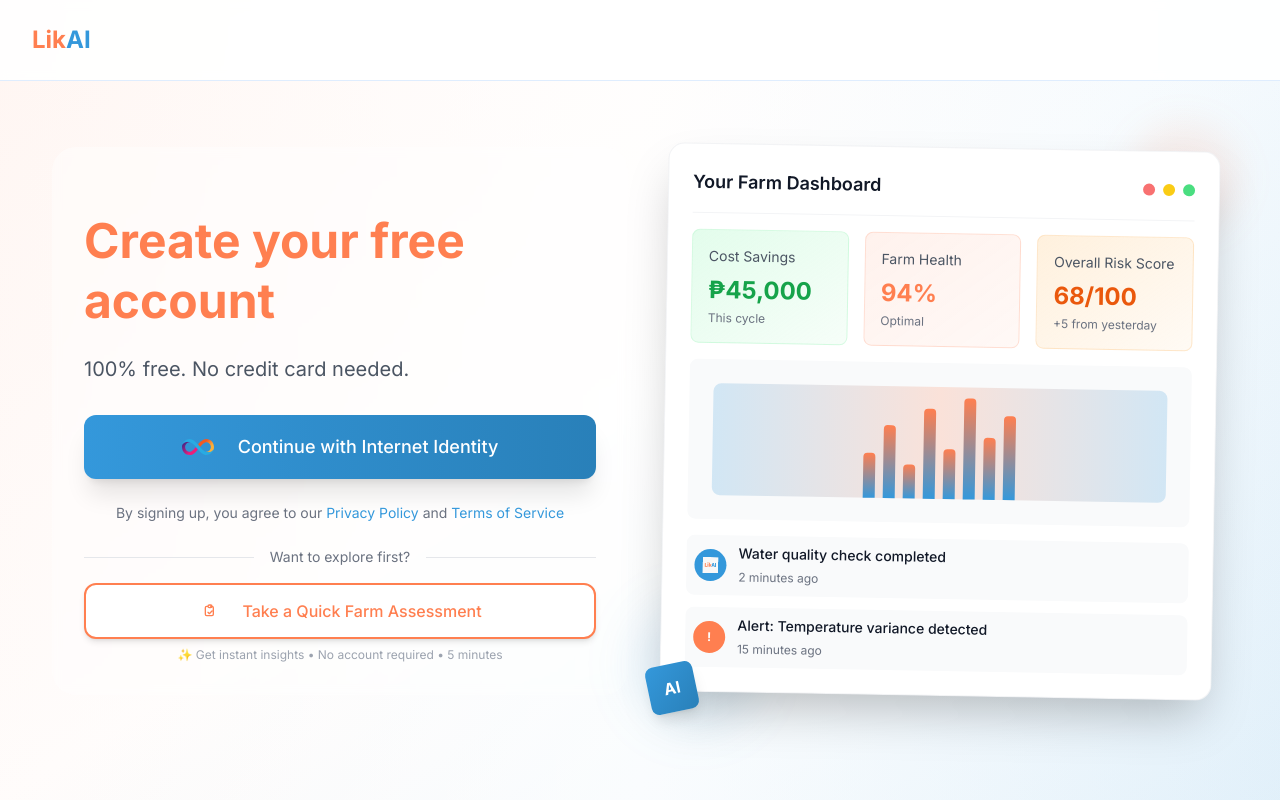
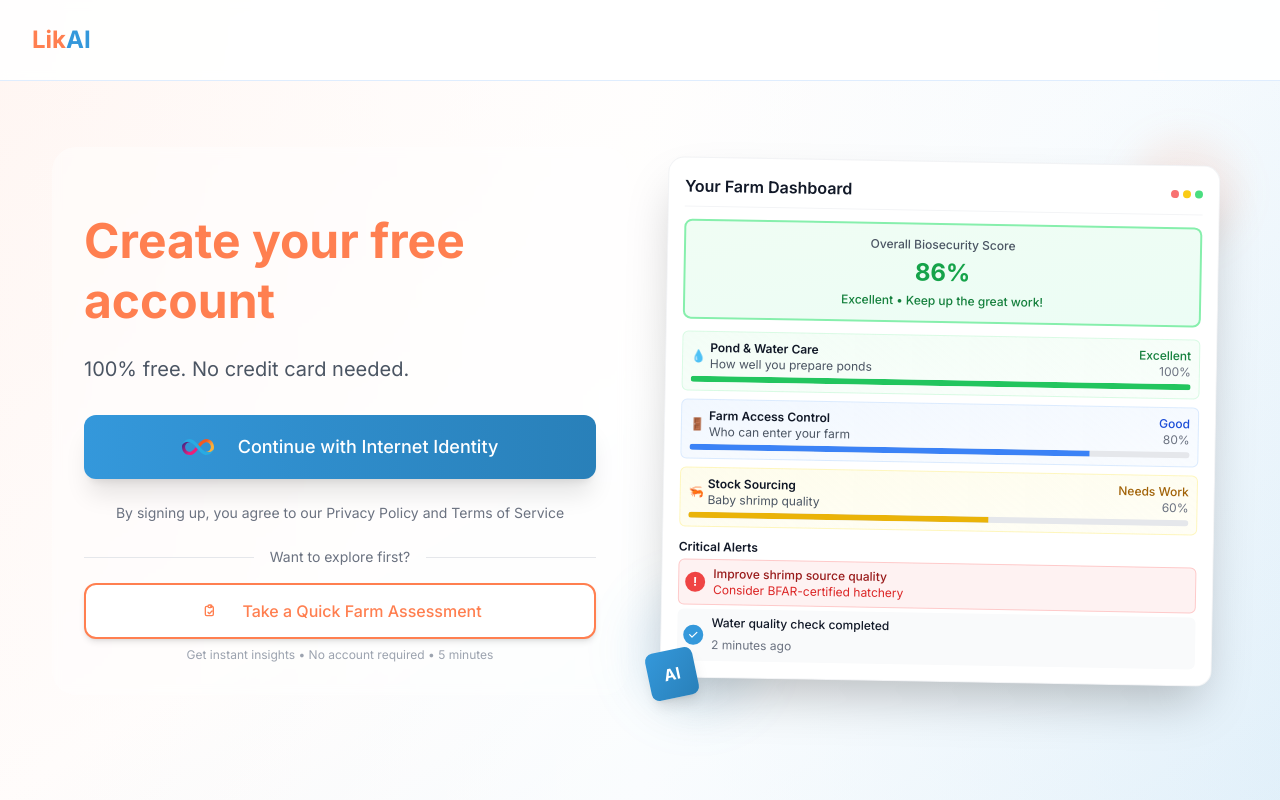
Before and after one commit to Web3-Iligan/LikAI, a Next.js app: page /auth in a window 1280 px wide. Built offline with nearby package versions, Linux system fonts and the light colour scheme.

Commit message:
Refactor AuthPage to simplify terms agreement and enhance layout consistency

```diff
--- a/app/auth/page.tsx
+++ b/app/auth/page.tsx
@@ -103,20 +103,8 @@ export default function AuthPage() {
                   className="text-center text-sm text-gray-500"
                   id="signup-benefits"
                 >
-                  By signing up, you agree to our{" "}
-                  <Link
-                    href="/privacy"
-                    className="text-[#3498DB] hover:underline"
-                  >
-                    Privacy Policy
-                  </Link>{" "}
-                  and{" "}
-                  <Link
-                    href="/terms"
-                    className="text-[#3498DB] hover:underline"
-                  >
-                    Terms of Service
-                  </Link>
+                  By signing up, you agree to our Privacy Policy and Terms of
+                  Service
                 </p>
 
                 {/* Secondary CTA - Quick Assessment */}
@@ -159,7 +147,7 @@ export default function AuthPage() {
                     </Link>
 
                     <p className="mt-2 text-center text-xs text-gray-400">
-                      ✨ Get instant insights • No account required • 5 minutes
+                      Get instant insights • No account required • 5 minutes
                     </p>
                   </div>
                 </div>
@@ -181,135 +169,148 @@ export default function AuthPage() {
                 aria-hidden="true"
               ></div>
 
-              <figure className="relative z-10 rotate-1 transform rounded-2xl border border-gray-200/50 bg-white p-6 shadow-2xl transition-transform duration-300 hover:rotate-0">
+              <figure className="relative z-10 rotate-1 transform rounded-2xl border border-gray-200/50 bg-white p-4 shadow-2xl transition-transform duration-300 hover:rotate-0">
                 <figcaption className="sr-only">
                   Preview of LikAI dashboard showing farm metrics and monitoring
                   data
                 </figcaption>{" "}
                 {/* Mock Dashboard Content */}
-                <div className="space-y-4">
+                <div className="space-y-3">
                   {/* Header */}
-                  <div className="flex items-center justify-between border-b border-gray-100 pb-4">
-                    <h2 className="text-lg font-semibold text-gray-900">
+                  <div className="flex items-center justify-between border-b border-gray-100 pb-2">
+                    <h2 className="text-base font-semibold text-gray-900">
                       Your Farm Dashboard
                     </h2>
                     <div
-                      className="flex space-x-2"
+                      className="flex space-x-1"
                       aria-label="Window controls"
                     >
                       <div
-                        className="h-3 w-3 rounded-full bg-red-400"
+                        className="h-2 w-2 rounded-full bg-red-400"
                         aria-hidden="true"
                       ></div>
                       <div
-                        className="h-3 w-3 rounded-full bg-yellow-400"
+                        className="h-2 w-2 rounded-full bg-yellow-400"
                         aria-hidden="true"
                       ></div>
                       <div
-                        className="h-3 w-3 rounded-full bg-green-400"
+                        className="h-2 w-2 rounded-full bg-green-400"
                         aria-hidden="true"
                       ></div>
                     </div>
                   </div>
-                  {/* Stats Cards */}
-                  <div
-                    className="grid grid-cols-3 gap-4"
-                    role="group"
-                    aria-label="Farm performance metrics"
-                  >
-                    <div className="rounded-lg border border-green-200/50 bg-gradient-to-br from-green-100/80 to-green-50/60 p-4">
-                      <div className="mb-2 text-sm text-gray-600">
-                        Cost Savings
+
+                  {/* Overall Biosecurity Score */}
+                  <div className="rounded-lg border-2 border-green-300 bg-gradient-to-br from-green-50 to-emerald-50 p-3 text-center">
+                    <div className="mb-1 text-xs font-medium text-gray-600">
+                      Overall Biosecurity Score
+                    </div>
+                    <div className="mb-1 text-2xl font-bold text-green-600">
+                      86%
+                    </div>
+                    <div className="text-xs font-medium text-green-700">
+                      Excellent • Keep up the great work!
+                    </div>
+                  </div>
+
+                  {/* Health Categories */}
+                  <div className="space-y-2">
+                    {/* Pond & Water Care */}
+                    <div className="rounded-md border border-green-200/50 bg-gradient-to-br from-green-50/80 to-green-50/40 p-2">
+                      <div className="mb-1 flex items-center justify-between">
+                        <div className="flex items-center space-x-1">
+                          <span className="text-xs">💧</span>
+                          <div>
+                            <div className="text-xs font-semibold text-gray-900">
+                              Pond & Water Care
+                            </div>
+                            <div className="text-xs text-gray-600">
+                              How well you prepare ponds
+                            </div>
+                          </div>
+                        </div>
+                        <div className="text-right">
+                          <div className="text-xs font-medium text-green-700">
+                            Excellent
+                          </div>
+                          <div className="text-xs text-gray-500">100%</div>
+                        </div>
                       </div>
-                      <div
-                        className="text-2xl font-bold text-green-600"
-                        aria-label="45,000 Philippine pesos saved"
-                      >
-                        ₱45,000
-                      </div>
-                      <div className="mt-1 text-xs text-gray-500">
-                        This cycle
+                      <div className="h-1.5 w-full overflow-hidden rounded-full bg-gray-200">
+                        <div
+                          className="h-full bg-green-500"
+                          style={{ width: "100%" }}
+                        ></div>
                       </div>
                     </div>
-                    <div className="rounded-lg border border-[#FF7F50]/20 bg-gradient-to-br from-[#FF7F50]/10 to-[#FF7F50]/5 p-4">
-                      <div className="mb-2 text-sm text-gray-600">
-                        Farm Health
+
+                    {/* Farm Access Control */}
+                    <div className="rounded-md border border-blue-200/50 bg-gradient-to-br from-blue-50/80 to-blue-50/40 p-2">
+                      <div className="mb-1 flex items-center justify-between">
+                        <div className="flex items-center space-x-1">
+                          <span className="text-xs">🚪</span>
+                          <div>
+                            <div className="text-xs font-semibold text-gray-900">
+                              Farm Access Control
+                            </div>
+                            <div className="text-xs text-gray-600">
+                              Who can enter your farm
+                            </div>
+                          </div>
+                        </div>
+                        <div className="text-right">
+                          <div className="text-xs font-medium text-blue-700">
+                            Good
+                          </div>
+                          <div className="text-xs text-gray-500">80%</div>
+                        </div>
                       </div>
-                      <div
-                        className="text-2xl font-bold text-[#FF7F50]"
-                        aria-label="94 percent farm health score"
-                      >
-                        94%
-                      </div>
-                      <div className="mt-1 text-xs text-gray-500">Optimal</div>
-                    </div>
-                    <div className="rounded-lg border border-orange-200/50 bg-gradient-to-br from-orange-100/80 to-orange-50/60 p-4">
-                      <div className="mb-2 text-sm text-gray-600">
-                        Overall Risk Score
-                      </div>
-                      <div
-                        className="text-2xl font-bold text-orange-600"
-                        aria-label="Risk score 68 out of 100"
-                      >
-                        68/100
-                      </div>
-                      <div className="mt-1 text-xs text-gray-500">
-                        +5 from yesterday
+                      <div className="h-1.5 w-full overflow-hidden rounded-full bg-gray-200">
+                        <div
+                          className="h-full bg-blue-500"
+                          style={{ width: "80%" }}
+                        ></div>
                       </div>
                     </div>
-                  </div>{" "}
-                  {/* Chart Area */}
-                  <div
-                    className="flex h-40 items-center justify-center rounded-lg bg-gray-50 p-6"
-                    role="img"
-                    aria-label="Farm performance chart showing varying metrics over 8 data points"
-                  >
-                    <div className="flex h-full w-full items-end justify-center space-x-2 rounded-lg bg-gradient-to-r from-[#3498DB]/20 via-[#FF7F50]/20 to-[#3498DB]/20">
-                      {[40, 65, 30, 80, 45, 90, 55, 75].map((height, i) => (
+
+                    {/* Stock Sourcing */}
+                    <div className="rounded-md border border-yellow-200/50 bg-gradient-to-br from-yellow-50/80 to-yellow-50/40 p-2">
+                      <div className="mb-1 flex items-center justify-between">
+                        <div className="flex items-center space-x-1">
+                          <span className="text-xs">🦐</span>
+                          <div>
+                            <div className="text-xs font-semibold text-gray-900">
+                              Stock Sourcing
+                            </div>
+                            <div className="text-xs text-gray-600">
+                              Baby shrimp quality
+                            </div>
+                          </div>
+                        </div>
+                        <div className="text-right">
+                          <div className="text-xs font-medium text-yellow-700">
+                            Needs Work
+                          </div>
+                          <div className="text-xs text-gray-500">60%</div>
+                        </div>
+                      </div>
+                      <div className="h-1.5 w-full overflow-hidden rounded-full bg-gray-200">
                         <div
-                          key={i}
-                          className="rounded-t bg-gradient-to-t from-[#3498DB] to-[#FF7F50]"
-                          style={{ height: `${height}%`, width: "12px" }}
-                          aria-hidden="true"
-                        />
-                      ))}
+                          className="h-full bg-yellow-500"
+                          style={{ width: "60%" }}
+                        ></div>
+                      </div>
                     </div>
                   </div>
-                  {/* Activity List */}
-                  <div
-                    className="space-y-3"
-                    role="log"
-                    aria-label="Recent farm activities"
-                  >
-                    <h3 className="sr-only">Recent Activities</h3>
-                    <div className="flex items-center space-x-3 rounded-lg bg-gray-50 p-2">
+
+                  {/* Critical Alerts */}
+                  <div className="space-y-1">
+                    <h3 className="text-xs font-semibold text-gray-900">
+                      Critical Alerts
+                    </h3>
+                    <div className="flex items-center space-x-2 rounded-md border border-red-200 bg-red-50 p-1.5">
                       <div
-                        className="flex h-8 w-8 items-center justify-center rounded-full bg-[#3498DB]"
-                        aria-hidden="true"
-                      >
-                        <Image
-                          src="/Likai-logo.svg"
-                          alt="LikAI notification icon"
-                          width={16}
-                          height={16}
-                          className="h-4 w-4"
-                        />
-                      </div>
-                      <div className="flex-1">
-                        <div className="text-sm font-medium text-gray-900">
-                          Water quality check completed
-                        </div>
-                        <time
-                          className="text-xs text-gray-500"
-                          dateTime="2025-07-15T14:58:00"
-                        >
-                          2 minutes ago
-                        </time>
-                      </div>
-                    </div>
-                    <div className="flex items-center space-x-3 rounded-lg bg-gray-50 p-2">
-                      <div
-                        className="flex h-8 w-8 items-center justify-center rounded-full bg-[#FF7F50]"
+                        className="flex h-5 w-5 items-center justify-center rounded-full bg-red-500"
                         aria-hidden="true"
                       >
                         <span
@@ -320,14 +321,40 @@ export default function AuthPage() {
                         </span>
                       </div>
                       <div className="flex-1">
-                        <div className="text-sm font-medium text-gray-900">
-                          Alert: Temperature variance detected
+                        <div className="text-xs font-medium text-red-800">
+                          Improve shrimp source quality
+                        </div>
+                        <div className="text-xs text-red-600">
+                          Consider BFAR-certified hatchery
+                        </div>
+                      </div>
+                    </div>
+                    <div className="flex items-center space-x-2 rounded-md bg-gray-50 p-1.5">
+                      <div
+                        className="flex h-5 w-5 items-center justify-center rounded-full bg-[#3498DB]"
+                        aria-hidden="true"
+                      >
+                        <svg
+                          className="h-3 w-3 text-white"
+                          fill="currentColor"
+                          viewBox="0 0 20 20"
+                        >
+                          <path
+                            fillRule="evenodd"
+                            d="M16.707 5.293a1 1 0 010 1.414l-8 8a1 1 0 01-1.414 0l-4-4a1 1 0 011.414-1.414L8 12.586l7.293-7.293a1 1 0 011.414 0z"
+                            clipRule="evenodd"
+                          />
+                        </svg>
+                      </div>
+                      <div className="flex-1">
+                        <div className="text-xs font-medium text-gray-900">
+                          Water quality check completed
                         </div>
                         <time
                           className="text-xs text-gray-500"
-                          dateTime="2025-07-15T14:45:00"
+                          dateTime="2025-07-15T14:58:00"
                         >
-                          15 minutes ago
+                          2 minutes ago
                         </time>
                       </div>
                     </div>
```
